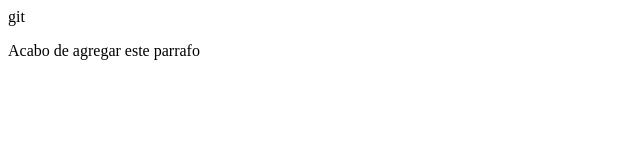
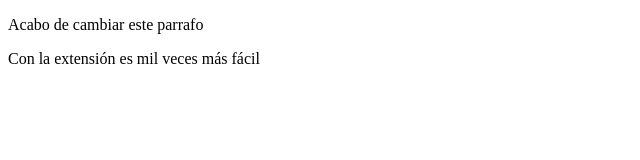
Before and after one commit to el-profe1/project2, a plain HTML site: page index.html in a window 1280 px wide. Shown: the whole page, without its empty margins (0-640 px from the left). Drawn offline with Linux system fonts and the light colour scheme.

Commit message:
Modifique el archivo por 2da vez

```diff
--- a/index.html
+++ b/index.html
@@ -6,7 +6,8 @@
     <meta name="viewport" content="width=device-width, initial-scale=1.0">
     <title>Document</title>
 </head>
-<body>git
-   <p>Acabo de agregar este parrafo</p>
+<body>
+   <p>Acabo de cambiar este parrafo</p>
+   <p>Con la extensión es mil veces más fácil</p>
 </body>
 </html>
```
